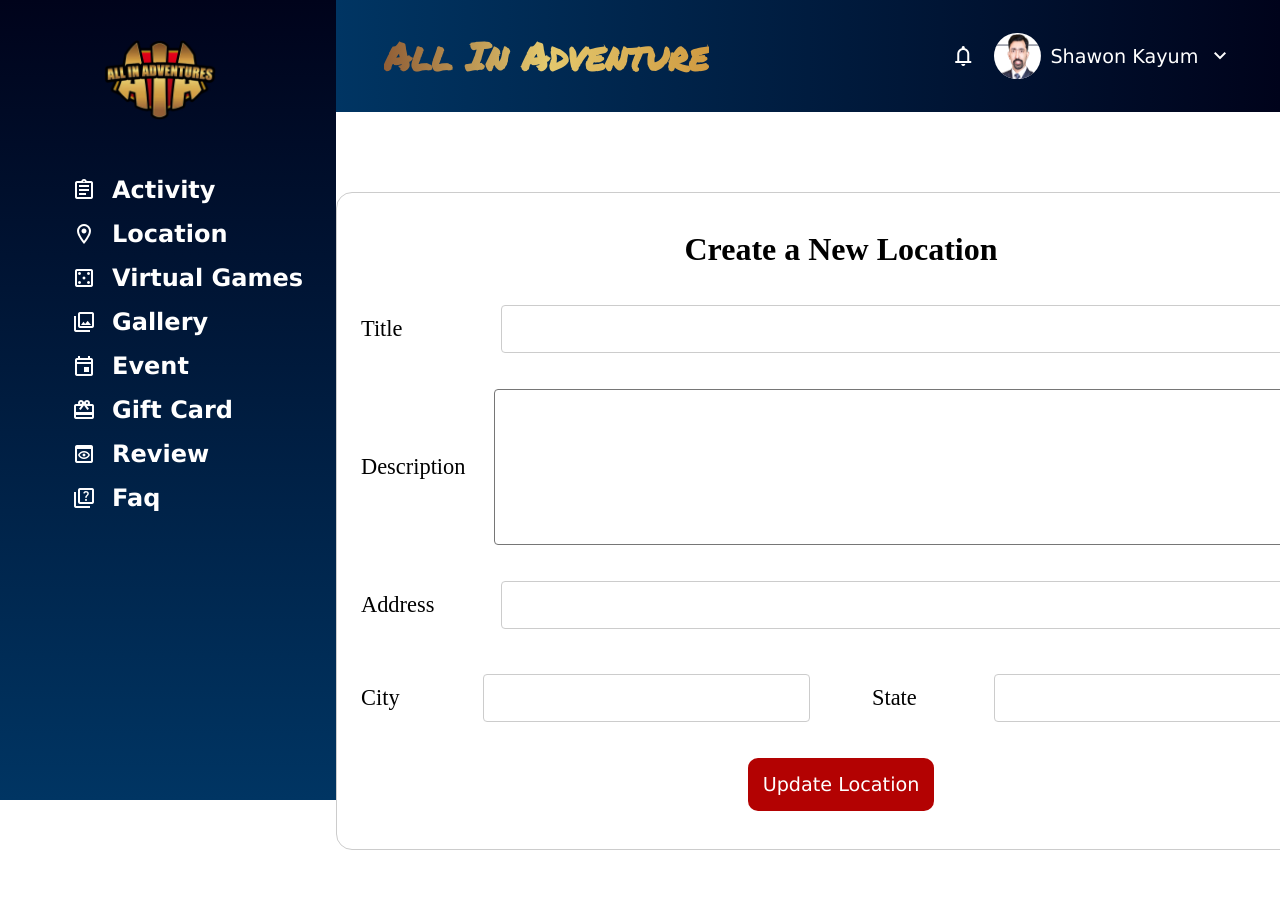
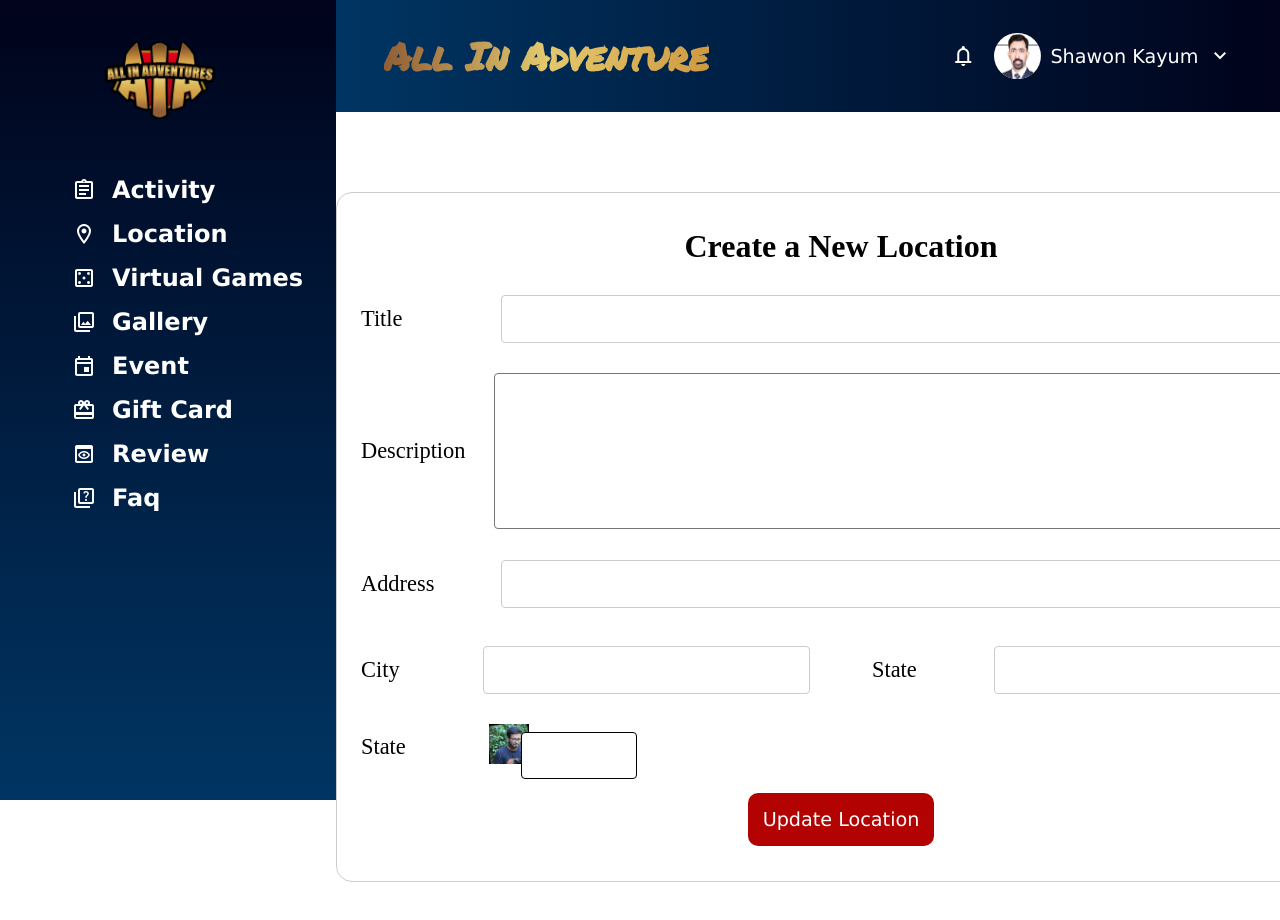
Before and after one commit to Prodip-dgency/allinadventures-dashboard, a Vue app: page /location/create in a window 1280 px wide. Shown: the top 920 px of the page. Built offline with nearby package versions, Linux system fonts and the light colour scheme.

Commit message:
edit location page

```diff
--- a/src/view/location/LocationDetail.vue
+++ b/src/view/location/LocationDetail.vue
@@ -1,121 +1,116 @@
 <template>
   <div class="main-container">
-
     <div class="title">
       <h1>Location Details</h1>
     </div>
 
     <div class="update-btn">
       <div v-if="location.id">
-            <router-link @click="myfunc" :to="{name:'Locationupdate' , params:{id:location.id}}">Update Location</router-link>
-         </div>
-      </div>
-
-
-     <div class="container">
-        <p class="header">Title : </p>
-        <p class="text"> {{location.title}}</p>
-     </div>
-
-     <div class="container">
-        <p class="header">Description : </p>
-        <p class="text"> {{location.desciption}}</p>
-     </div>
-
-     <div class="container">
-        <p class="header">Address : </p>
-        <p class="text"> {{location.address}}</p>
-     </div>
-
-     <div class="container">
-        <p class="header">city : </p>
-        <p class="text"> {{location.city}}</p>
-     </div>
-
-     <div class="container">
-        <p class="header">State : </p>
-        <p class="text"> {{location.state}}</p>
-     </div>
-
-     <div class="container">
-        <p class="header">GPS Data : </p>
-        <p class="text"> {{location.gps_data}}</p>
-     </div>
-
-     <div class="container">
-        <p class="header">Card Image : </p>
-        <p class="text"> {{location.card_image}}</p>
-     </div>
-
-     <div class="container">
-        <p class="header">Cover Image : </p>
-        <div v-if="location.cover_image" class="image-container">
-            <img :src="location.cover_image.image" alt="">
-            <h2>{{ location.cover_image.title }}</h2>
-            <p class="img-description">{{location.cover_image.description}}</p>
+        <router-link
+          @click="myfunc"
+          :to="{ name: 'Locationupdate', params: { id: location.id } }"
+          >Update Location</router-link
+        >
       </div>
     </div>
 
     <div class="container">
-        <p class="header">Cover Image Mobile : </p>
-        <div v-if="location.cover_image_mobile" class="image-container">
-            <img :src="location.cover_image_mobile.image" alt="">
-            <h2>{{ location.cover_image_mobile.title }}</h2>
-            <p class="img-description">{{location.cover_image_mobile.description}}</p>
+      <p class="header">Title :</p>
+      <p class="text">{{ location.title }}</p>
+    </div>
+
+    <div class="container">
+      <p class="header">Description :</p>
+      <p class="text">{{ location.desciption }}</p>
+    </div>
+
+    <div class="container">
+      <p class="header">Address :</p>
+      <p class="text">{{ location.address }}</p>
+    </div>
+
+    <div class="container">
+      <p class="header">city :</p>
+      <p class="text">{{ location.city }}</p>
+    </div>
+
+    <div class="container">
+      <p class="header">State :</p>
+      <p class="text">{{ location.state }}</p>
+    </div>
+
+    <div class="container">
+      <p class="header">GPS Data :</p>
+      <p class="text">{{ location.gps_data }}</p>
+    </div>
+
+    <div class="container">
+      <p class="header">Card Image :</p>
+      <p class="text">{{ location.card_image }}</p>
+    </div>
+
+    <div class="container">
+      <p class="header">Cover Image :</p>
+      <div v-if="location.cover_image" class="image-container">
+        <img :src="location.cover_image.image" alt="" />
+        <h2>{{ location.cover_image.title }}</h2>
+        <p class="img-description">{{ location.cover_image.description }}</p>
       </div>
     </div>
 
+    <div class="container">
+      <p class="header">Cover Image Mobile :</p>
+      <div v-if="location.cover_image_mobile" class="image-container">
+        <img :src="location.cover_image_mobile.image" alt="" />
+        <h2>{{ location.cover_image_mobile.title }}</h2>
+        <p class="img-description">
+          {{ location.cover_image_mobile.description }}
+        </p>
+      </div>
+    </div>
   </div>
 </template>
 
 <script>
-
 export default {
   data() {
     return {
-            locationId : this.$route.params.id,
-            location: []
-
-        }
+      locationId: this.$route.params.id,
+      location: [],
+    };
 
     // location : []
   },
 
   methods: {
-        myfunc(){
-            console.log(this.location.id)
-
-        }
-
+    myfunc() {
+      console.log(this.location.id);
+    },
   },
   mounted() {
     fetch("http://192.241.157.30/activity/viewset/location/" + this.locationId)
       .then((result) => result.json())
-        .then((data) => this.location = data)
-    }
-
-
-
-
-
-}
+      .then((data) => (this.location = data));
+  },
+};
 </script>
 
 <style scoped>
- .main-container{
+.main-container {
   margin: 5rem 3rem 0 5rem;
 }
 
- .update-btn{
+.update-btn {
   display: flex;
   justify-content: end;
   margin-right: 4rem;
-    font-family: 'Lucida Sans', 'Lucida Sans Regular', 'Lucida Grande', 'Lucida Sans Unicode', Geneva, Verdana, sans-serif;
+  font-family: "Lucida Sans", "Lucida Sans Regular", "Lucida Grande",
+    "Lucida Sans Unicode", Geneva, Verdana, sans-serif;
 }
- .update-btn a{
+.update-btn a {
   height: 2rem;
   text-decoration: none;
-    background-color:rgb(179, 2, 2);
+  background-color: rgb(179, 2, 2);
   color: #fff;
   font-size: 1.2rem;
   font-weight: 400;
@@ -124,38 +119,39 @@ export default {
   border: none;
   border-radius: 10px;
   margin-right: 2.5rem;
-    box-shadow:  5px 5px 2px 1px rgba(0, 0, 0, 0.2);
+  box-shadow: 5px 5px 2px 1px rgba(0, 0, 0, 0.2);
 }
- .title{
+.title {
   display: flex;
   justify-content: center;
-    font-family: 'Lucida Sans', 'Lucida Sans Regular', 'Lucida Grande', 'Lucida Sans Unicode', Geneva, Verdana, sans-serif;
+  font-family: "Lucida Sans", "Lucida Sans Regular", "Lucida Grande",
+    "Lucida Sans Unicode", Geneva, Verdana, sans-serif;
 }
 
- .container{
+.container {
   display: flex;
   align-items: center;
 }
 
- .header{
+.header {
   font-size: 1.5rem;
   width: 10rem;
   font-weight: 600;
   font-family: serif;
 }
- .text{
+.text {
   font-size: 1.3rem;
-    font-family: 'Lucida Sans', 'Lucida Sans Regular', 'Lucida Grande', 'Lucida Sans Unicode', Geneva, Verdana, sans-serif;
+  font-family: "Lucida Sans", "Lucida Sans Regular", "Lucida Grande",
+    "Lucida Sans Unicode", Geneva, Verdana, sans-serif;
 }
 
- .image-container{
-    font-family: 'Lucida Sans', 'Lucida Sans Regular', 'Lucida Grande', 'Lucida Sans Unicode', Geneva, Verdana, sans-serif;
+.image-container {
+  font-family: "Lucida Sans", "Lucida Sans Regular", "Lucida Grande",
+    "Lucida Sans Unicode", Geneva, Verdana, sans-serif;
   margin: 0 0 3rem 2rem;
 }
 
- .img-description{
+.img-description {
   font-size: 1.45rem;
-
 }
-
 </style>
--- a/src/view/location/LocationForm.vue
+++ b/src/view/location/LocationForm.vue
@@ -31,6 +31,16 @@
         <div class="fild">
           <label>State</label>
           <input type="text" v-model="locationData.state" />
+        </div>
+      </div>
+
+      <div class="fild">
+        <label>State</label>
+        <div class="select-container">
+          <input type="text" class="select" />
+          <div class="option">
+            <div><img src="../../assets/prodip.jpg" alt="" class="select-img"> Nature</div>
+          </div>
         </div>
       </div>
 
@@ -97,7 +107,7 @@ form {
   /* Center the form on the page */
   margin: 5rem auto;
   width: 60rem;
-  height: 38rem;
+  height: 40rem;
   /* Form outline */
   padding: 1.5rem;
   border: 1px solid #ccc;
@@ -161,8 +171,34 @@ textarea {
   border-radius: 4px;
 }
 
+.select {
+  width: 16rem;
+  height: 3rem;
+  border: 0.5px solid;
+}
+
 .city-state {
   display: flex;
   justify-content: space-between;
 }
+
+.select-container{
+  display: flex;
+  flex-direction: column;
+  align-items: center;
+  font-size: 1.6rem;
+  position: relative;
+}
+.select-container input{
+  position: absolute;
+  top: 0;
+  left: 0;
+  width: 100%;
+  height: 100%;
+  cursor: pointer;
+}
+.select-img{
+  width: 2.5rem;
+
+}
 </style>
--- a/src/view/location/LocationUpdate.vue
+++ b/src/view/location/LocationUpdate.vue
@@ -4,31 +4,37 @@
       <form>
         <div class="fild">
           <label>Title</label>
-                   <input type="text" v-model="location.title">
+          <input type="text" v-model="location.title" />
         </div>
         <div class="fild">
           <label>Description</label>
-                   <textarea name="" id="" cols="110" rows="10" v-model="location.desciption"></textarea>
+          <textarea
+            name=""
+            id=""
+            cols="110"
+            rows="10"
+            v-model="location.desciption"
+          ></textarea>
         </div>
         <div class="fild">
           <label>Address</label>
-                   <input type="text"  v-model="location.address">
+          <input type="text" v-model="location.address" />
         </div>
 
         <div class="city-state">
           <div class="fild">
             <label>City</label>
-                      <input type="text" class="city-input" v-model="location.city">
+            <input type="text" class="city-input" v-model="location.city" />
           </div>
           <div class="fild">
             <label>State</label>
-                      <input type="text" class="city-input"  v-model="location.state">
+            <input type="text" class="city-input" v-model="location.state" />
           </div>
         </div>
 
         <div class="fild">
-                    <label >GPS Data</label>
-                    <input type="text" v-model="location.gps_data">
+          <label>GPS Data</label>
+          <input type="text" v-model="location.gps_data" />
         </div>
 
         <!-- fnjy6tjnudy -->
@@ -40,9 +46,13 @@
                  </div> -->
 
         <div class="btn-main">
-                    <router-link :to="{name:'Location'}" @click.prevent="myfunc" class="btn" >Update</router-link>
+          <router-link
+            :to="{ name: 'Location' }"
+            @click.prevent="myfunc"
+            class="btn"
+            >Update</router-link
+          >
         </div>
-
       </form>
     </div>
   </div>
@@ -50,47 +60,44 @@
 
 <script>
 export default {
-
-  data(){
-    return{
-      locationId : this.$route.params.id,
+  data() {
+    return {
+      locationId: this.$route.params.id,
       location: [],
-
-    }
+    };
   },
 
-  methods:{
-     myfunc(){
-
+  methods: {
+    myfunc() {
       let newLocation = this.location;
 
       console.log(newLocation);
       let options = {
-            method: 'PUT',
+        method: "PUT",
         headers: {
-                'Content-Type':
-                    'application/json;charset=utf-8'
+          "Content-Type": "application/json;charset=utf-8",
         },
-            body: JSON.stringify( newLocation)
-        }
-            let fetchRes = fetch("http://192.241.157.30/activity/viewset/location/" + this.locationId + "/", options);
-            fetchRes.then(res =>res.json())
-            .then(data => this.location=data)
-
-    }
+        body: JSON.stringify(newLocation),
+      };
+      let fetchRes = fetch(
+        "http://192.241.157.30/activity/viewset/location/" +
+          this.locationId +
+          "/",
+        options
+      );
+      fetchRes.then((res) => res.json()).then((data) => (this.location = data));
+    },
   },
 
   mounted() {
     fetch("http://192.241.157.30/activity/viewset/location/" + this.locationId)
-     .then((res)=>res.json())
-     .then((data)=>this.location=data)
-  }
-
-}
+      .then((res) => res.json())
+      .then((data) => (this.location = data));
+  },
+};
 </script>
 
 <style scoped>
-
 form {
   /* Center the form on the page */
   margin: 5rem auto;
@@ -98,34 +105,31 @@ export default {
   height: 43rem;
   /* Form outline */
   padding: 1.5rem;
-  border: 1px solid #CCC;
+  border: 1px solid #ccc;
   border-radius: 1em;
   display: flex;
   flex-direction: column;
   justify-content: space-around;
   /* background: rgb(204, 204, 204); */
-
 }
 
-.fild{
+.fild {
   display: flex;
   align-items: center;
-
 }
 
-label{
+label {
   font-size: 1.4rem;
   font-weight: 500;
   width: 8rem;
 }
-textarea{
+textarea {
   margin-left: 1rem;
   /* background: #979393;; */
   border-radius: 4px;
 }
 
-input{
-
+input {
   width: 100%;
   padding: 12px 20px;
   margin: 8px 0 8px 2rem;
@@ -137,33 +141,32 @@ input{
   color: white; */
   font-size: 1.2rem;
   font-weight: 400;
-
 }
 
-.city-state{
+.city-state {
   display: flex;
   justify-content: space-between;
 }
 
-.city-input{
+.city-input {
   width: 80%;
 }
 
-.img-input{
+.img-input {
   width: 48%;
 }
 
-.btn-main{
+.btn-main {
   display: flex;
   justify-content: center;
   margin-top: 3rem;
 }
 
-.btn{
+.btn {
   height: 2.5rem;
   width: 10rem;
   display: inline-block;
-    background-color:rgb(179, 2, 2);
+  background-color: rgb(179, 2, 2);
   color: #fff;
   font-size: 1.3rem;
   font-weight: 400;
@@ -175,7 +178,7 @@ input{
   display: flex;
   justify-content: center;
   align-items: center;
-    font-family: 'Lucida Sans', 'Lucida Sans Regular', 'Lucida Grande', 'Lucida Sans Unicode', Geneva, Verdana, sans-serif;
+  font-family: "Lucida Sans", "Lucida Sans Regular", "Lucida Grande",
+    "Lucida Sans Unicode", Geneva, Verdana, sans-serif;
 }
-
 </style>
```
Also changed, not shown: src/view/location/Location.vue (+95 -108 lines). Lines whose indentation alone changed are shown as unchanged.
